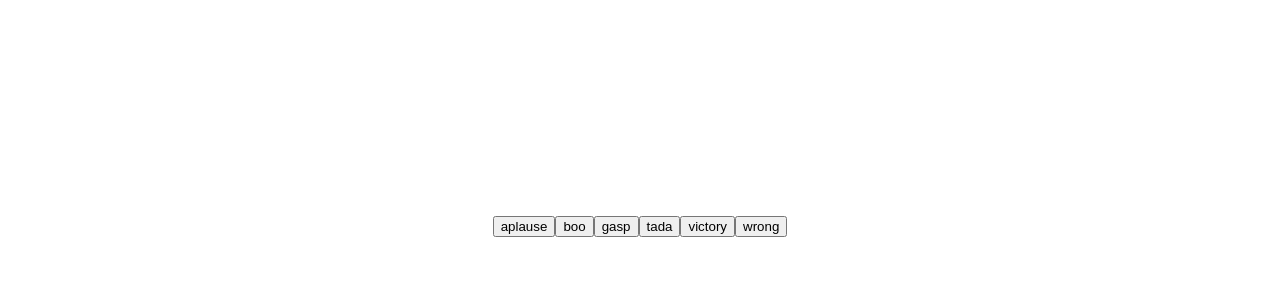
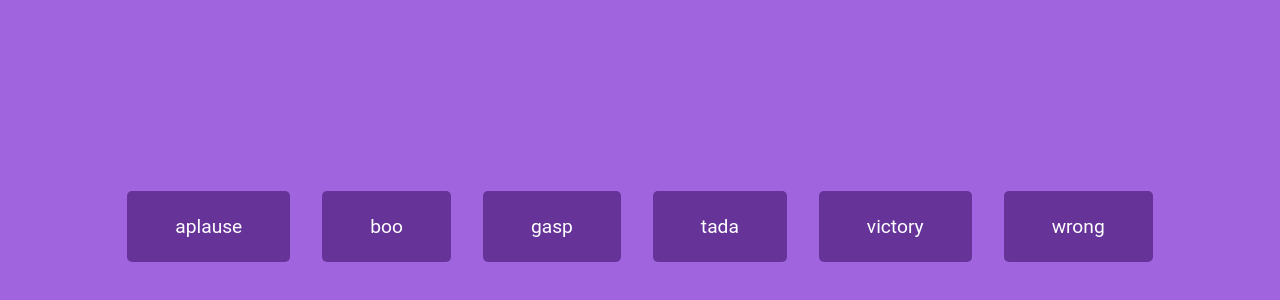
Before and after one commit to gabrielcrosetti/sound-board, a plain HTML site: page index.html in a window 1280 px wide. Shown: the part 174-474 px from the top of the page. Drawn offline with Linux system fonts and the light colour scheme.

Commit message:
CSS styling changes done

```diff
--- a/style.css
+++ b/style.css
@@ -1,16 +1,38 @@
-@import url('https://fonts.googleapis.com/css2?family=Poppins:wght@300&family=Roboto:wght@400;700&display=swap');
+@import url('https://fonts.googleapis.com/css2?family=Poppins:wght@200;400&display=swap');
 
 * {
     box-sizing: border-box;
 }
 
 body {
+    background-color: rgb(161, 100, 223);
     font-family: 'Roboto', sans-serif;
     margin: 0;
     display: flex;
-    flex-direction: column;
+    flex-wrap: wrap;
     align-items: center;
     justify-content: center;
+    text-align: center;
     height: 100vh;
     overflow: hidden;
 }
+
+.btn {
+    background-color: rebeccapurple;
+    border-radius: 5px;
+    border: none;
+    color: white;
+    margin: 1rem;
+    padding: 1.5rem 3rem;
+    font-size: 1.2rem;
+    font-family: inherit;
+    cursor: pointer;
+}
+
+.btn:hover {
+    opacity: 0.9;
+}
+
+.btn:focus {
+    outline: none;
+}
```
